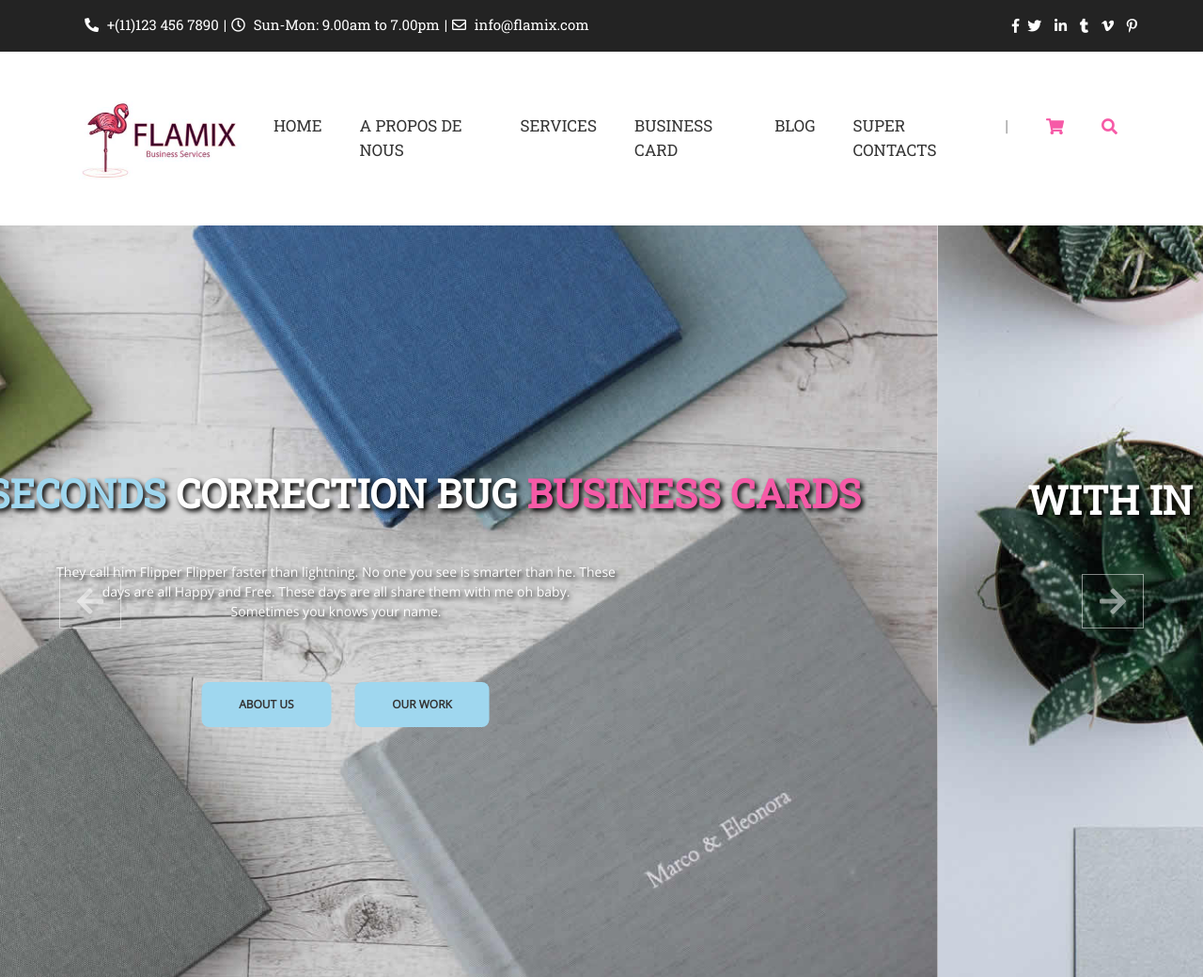
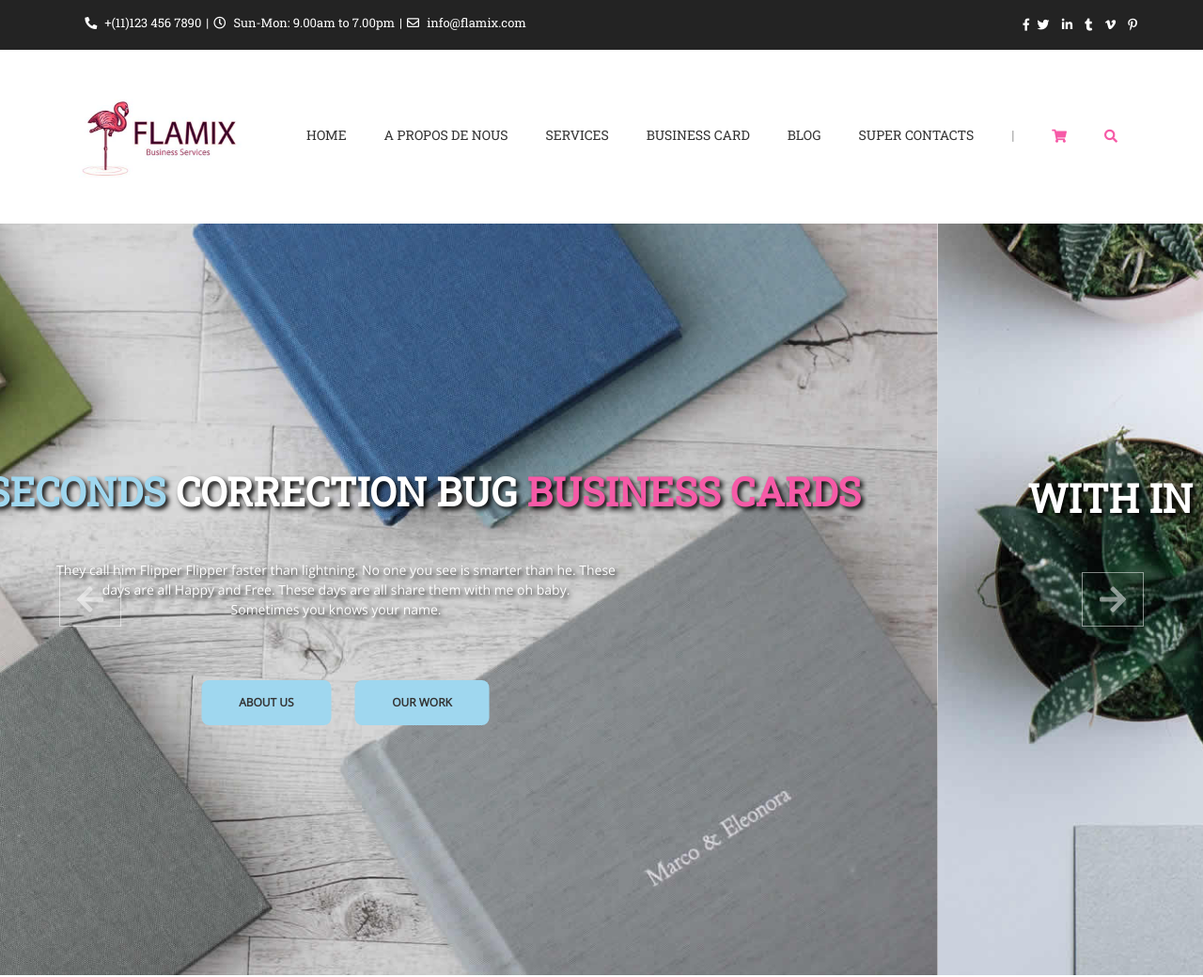
Before and after one commit to bosstkd/gitCmdTests, a plain HTML site: page index.html in a window 1280 px wide. Shown: the top 1040 px of the page at 94% size. Drawn offline with nearby package versions, Linux system fonts and the light colour scheme.

Commit message:
modification sur designe font-size

```diff
--- a/css/style.css
+++ b/css/style.css
@@ -13,7 +13,7 @@
 .row-spc{
     margin: 0 auto!important;
     font-family: 'Roboto Slab', serif;
-    font-size: 22px;
+    font-size: 15px;
 
 }
 i:hover{
@@ -21,7 +21,7 @@ i:hover{
     cursor: pointer;
 }
 .icon-scp{
-    font-size: 15px;
+    font-size: 13px;
     color: white;
     margin: 5px 5px;
 
@@ -70,7 +70,7 @@ margin-bottom: 35px;
 .nav-list .menu {
     color: #333333;
     font-family: 'Roboto Slab', serif;
-    font-size: 17px;
+    font-size: 14px;
     line-height: 26px;
     padding: 0 20px;
     text-decoration: none;
```
